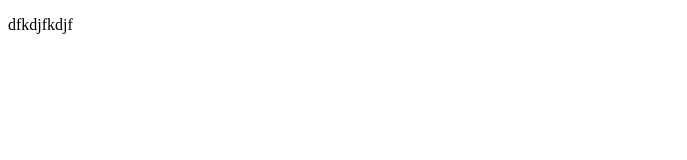
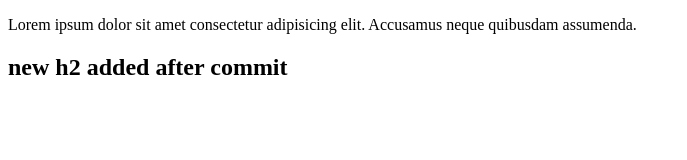
Before and after one commit to divyajyothi-git/test, a plain HTML site: page components/temp.html in a window 1280 px wide. Shown: the whole page, without its empty margins (0-687 px from the left). Drawn offline with Linux system fonts and the light colour scheme.

Commit message:
ommm shanti

```diff
--- a/components/temp.html
+++ b/components/temp.html
@@ -6,7 +6,7 @@
     <title>Document</title>
 </head>
 <body>
-  <p>dfkdjfkdjf</p>
-
+  <p>Lorem ipsum dolor sit amet consectetur adipisicing elit. Accusamus neque quibusdam assumenda.</p>
+  <h2>new h2 added after commit</h2>
 </body>
 </html>
```
